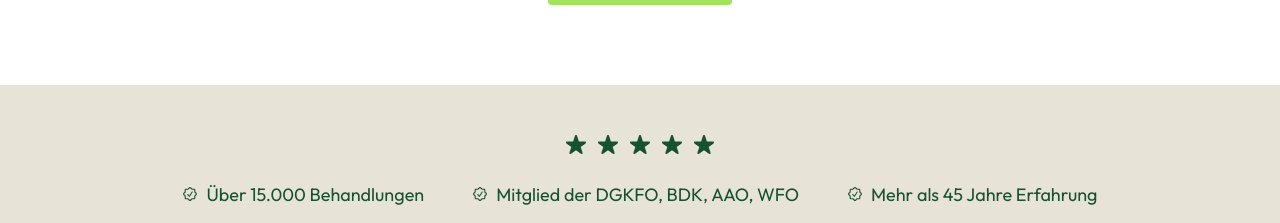
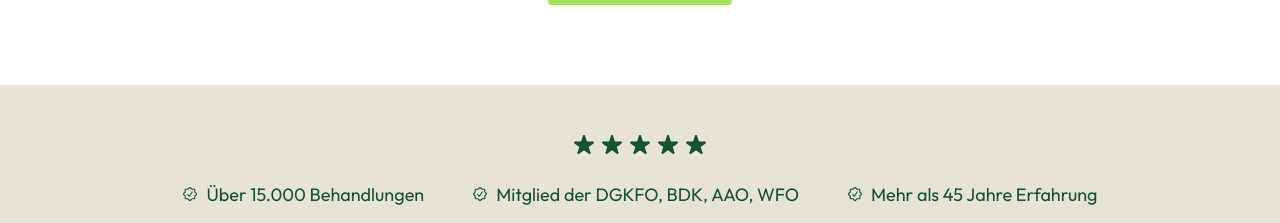
Before and after one commit to mstnwl/geradezaehne, a Next.js app: page / in a window 1280 px wide. Shown: the part 1198-1421 px from the top of the page. Built offline with nearby package versions, Linux system fonts and the light colour scheme.

Commit message:
fix: tighten the gap between the trust stars

```diff
--- a/components/trust-band.tsx
+++ b/components/trust-band.tsx
@@ -11,7 +11,7 @@ export function TrustBand({ trust }: { trust: TrustBandContent }) {
     <Reveal className="bg-beige px-gutter py-bar text-ink">
       <div className="mx-auto flex max-w-column flex-col items-center gap-gutter">
         {trust.stars > 0 ? (
-          <div className="flex items-center justify-center gap-pair" aria-hidden="true">
+          <div className="flex items-center justify-center gap-1" aria-hidden="true">
             {Array.from({ length: trust.stars }, (_, index) => (
               <Image
                 key={index}
```
